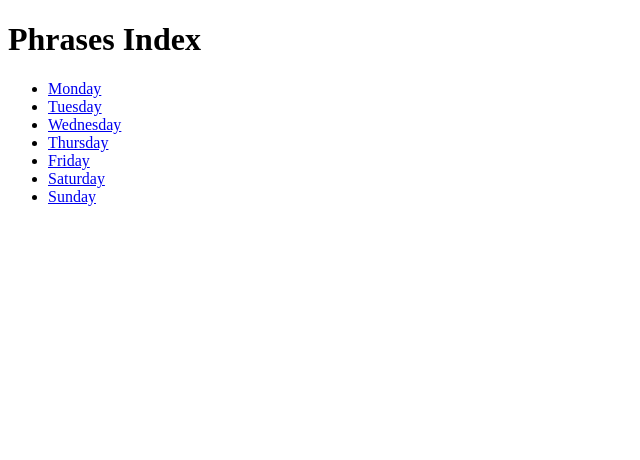
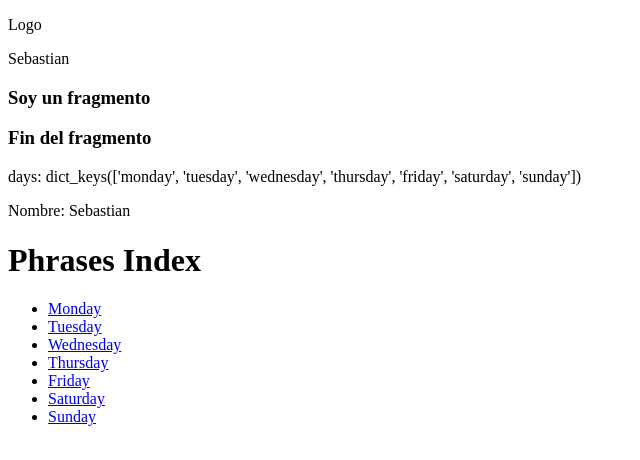
Before and after one commit to sebasio3k/playground_django, a Django app: page /quotes/ in a window 1280 px wide. Shown: the top 460 px of the page, without its empty margins (0-640 px from the left). Run offline with Django 5.2, Linux system fonts and the light colour scheme.

Commit message:
fragments

```diff
--- /dev/null
+++ b/quotes/templates/quotes/includes/end_partial.html
@@ -0,0 +1,5 @@
+<div>
+    <h3>Fin del fragmento</h3>
+    <p>days: {{days}}</p>
+    <p>Nombre: {{name}}</p>
+</div>
--- /dev/null
+++ b/quotes/templates/quotes/includes/partial.html
@@ -0,0 +1,3 @@
+<div>
+    <h3>Soy un fragmento</h3>
+</div>
--- a/quotes/templates/quotes/index.html
+++ b/quotes/templates/quotes/index.html
@@ -7,13 +7,17 @@
 
 
 {% block content %}
+
+    {% include './includes/partial.html' %}
+    {% include './includes/end_partial.html' with days=days name='Sebastian' %}
+
     <h1>Phrases Index</h1>
     <ul>
 
-        {% for item in days  %}
-            <li><a href="{% url 'days_week' day=item %}">{{item | title}}</a></li>
-            {% empty %}
-            <li>No hay frase disponible</li>
+        {% for item in days %}
+        <li><a href="{% url 'days_week' day=item %}">{{item | title}}</a></li>
+        {% empty %}
+        <li>No hay frase disponible</li>
         {% endfor %}
     </ul>
 {% endblock content %}
--- a/templates/base.html
+++ b/templates/base.html
@@ -9,6 +9,7 @@
     {% endblock css %}
 </head>
 <body>
+    {% include './includes/header.html' %}
     {% comment %} <h1>Plantilla padre</h1> {% endcomment %}
 
     {% block content %}
--- /dev/null
+++ b/templates/includes/header.html
@@ -0,0 +1,6 @@
+<header>
+    <div>
+        <p>Logo</p>
+        <p>Sebastian</p>
+    </div>
+</header>
```
